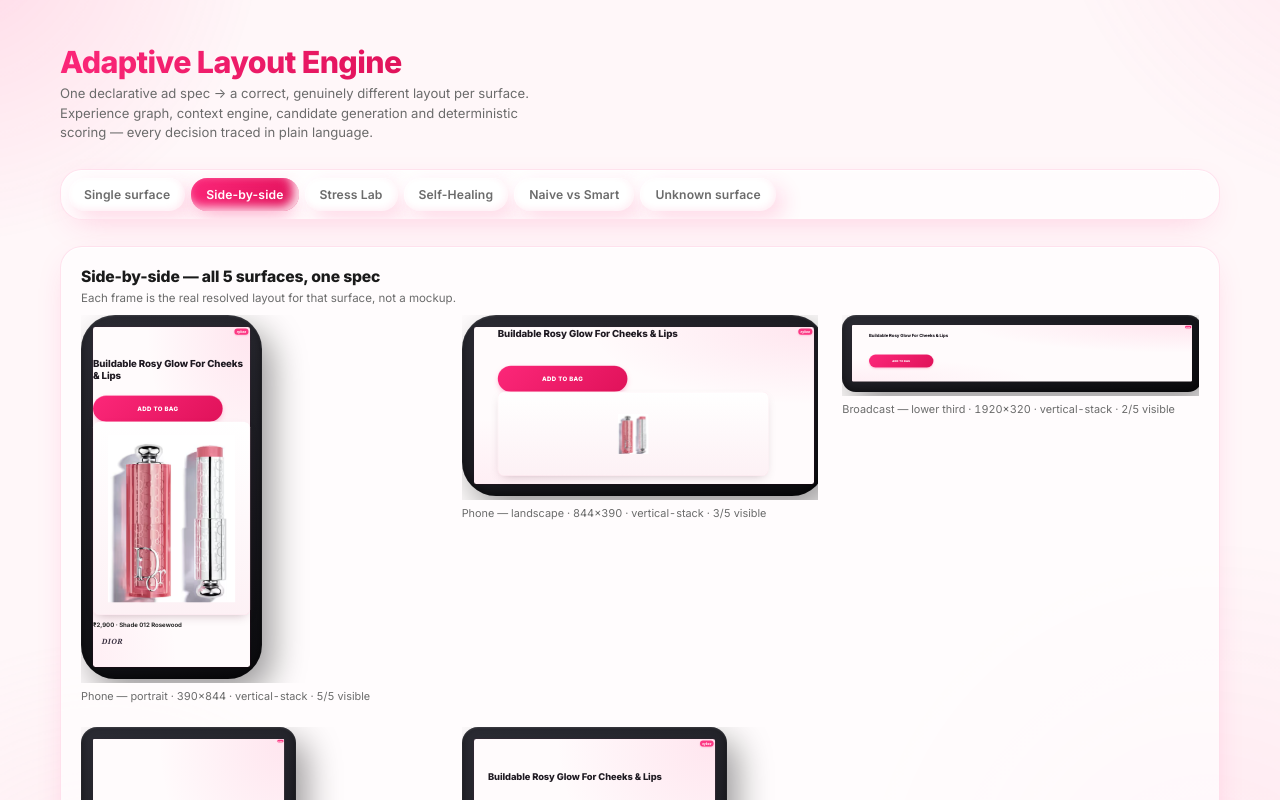
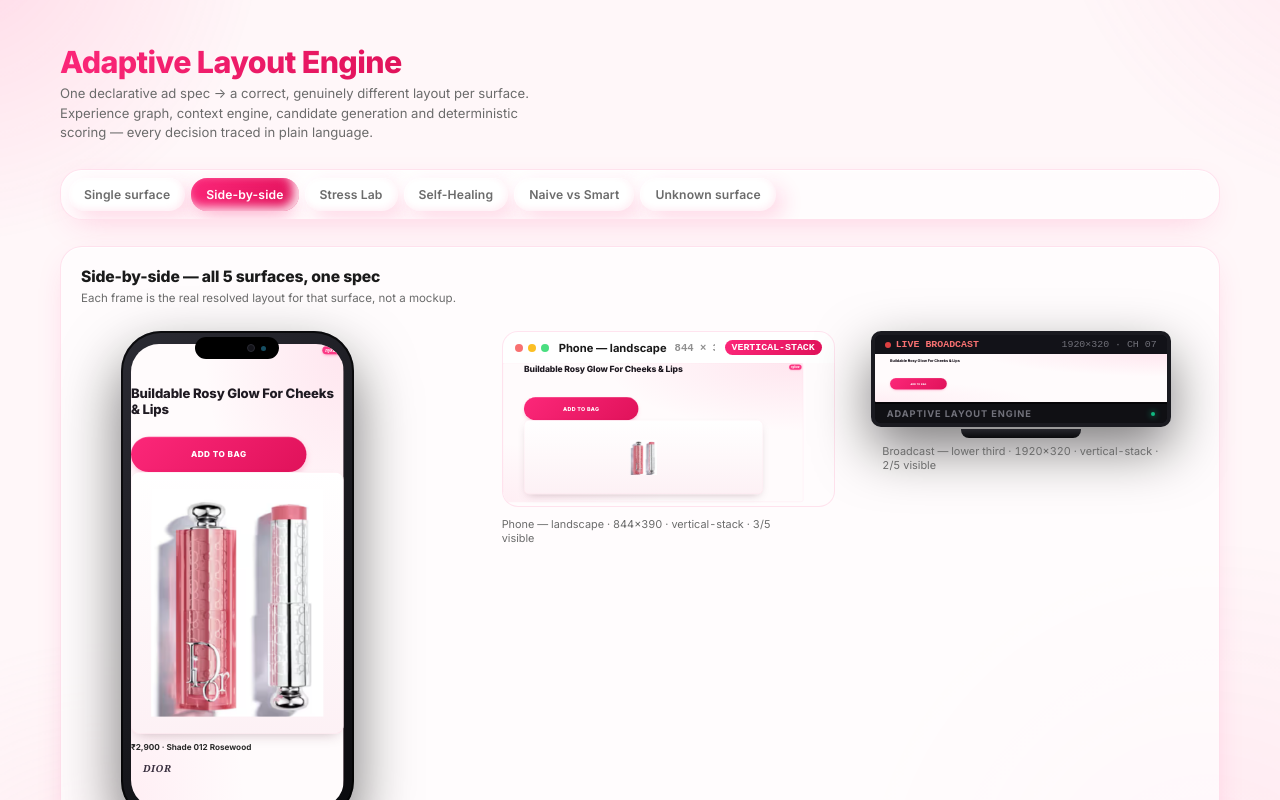
Before and after one commit to vajeedashaik/flam_vajeeda, a React (Vite) app: page / in a window 1280 px wide. Both pictures are taken after a click on the button "Side-by-side". Shown: the top 800 px of the page. Built offline with nearby package versions, Linux system fonts and the light colour scheme.

Commit message:
fix: enhance MultiSurfaceView to use DeviceFrame for realistic rendering and update layout structure

```diff
--- a/src/components/MultiSurfaceView.tsx
+++ b/src/components/MultiSurfaceView.tsx
@@ -3,8 +3,12 @@
  *
  * Renders all five sample surfaces at once, each resolved through the real
  * pipeline (buildGraph is shared; resolveContext + resolveLayout run per
- * surface) and drawn in a device-style frame, scaled to fit a grid cell.
- * Every mini-render is the actual resolved layout — no mockups.
+ * surface) and drawn in the SAME realistic device chassis (`DeviceFrame`) the
+ * single-surface view uses — phone bezel, TV monitor, or clean studio frame,
+ * picked by aspect ratio alone via `deviceType="auto"`, exactly like Single
+ * surface's default. Every mini-render is the actual resolved layout — no
+ * mockups, and no second, plainer frame implementation to keep in sync with
+ * the real one.
  */
 
 import { useMemo } from "react";
@@ -13,16 +17,16 @@ import { resolveContext } from "../core/context";
 import { resolveLayout } from "../core/resolver";
 import type { ExperienceGraph } from "../core/graph";
 import type { AdElement } from "../core/spec";
-import { SurfaceStage, type StageFrame } from "./SurfaceStage";
+import { DeviceFrame } from "./DeviceFrame";
 
-const CELL = { width: 340, height: 340 };
+const CELL = { width: 300, height: 460 };
 
-const SURFACES: { key: keyof typeof surfaceProfiles; frame: StageFrame }[] = [
-  { key: "mobilePortrait", frame: "phone" },
-  { key: "mobileLandscape", frame: "phone" },
-  { key: "broadcastLowerThird", frame: "wide" },
-  { key: "retailKiosk", frame: "square" },
-  { key: "printQRPanel", frame: "square" },
+const SURFACE_KEYS: (keyof typeof surfaceProfiles)[] = [
+  "mobilePortrait",
+  "mobileLandscape",
+  "broadcastLowerThird",
+  "retailKiosk",
+  "printQRPanel",
 ];
 
 export function MultiSurfaceView({
@@ -34,14 +38,14 @@ export function MultiSurfaceView({
 }): JSX.Element {
   const resolved = useMemo(
     () =>
-      SURFACES.map(({ key, frame }) => {
+      SURFACE_KEYS.map((key) => {
         const surface = surfaceProfiles[key];
         const { layout, trace } = resolveLayout(
           graph,
           resolveContext(surface),
           surface,
         );
-        return { key, frame, surface, layout, trace };
+        return { key, surface, layout, trace };
       }),
     [graph],
   );
@@ -54,22 +58,29 @@ export function MultiSurfaceView({
       </p>
 
       <div className="ale-multi-grid" style={{ marginTop: 4 }}>
-        {resolved.map(({ key, frame, surface, layout, trace }) => {
+        {resolved.map(({ key, surface, layout, trace }) => {
           const visible = layout.elements.filter((e) => e.visible);
           return (
-            <div key={key} data-testid="multi-surface-cell" data-surface={key}>
-              <SurfaceStage
+            <figure
+              key={key}
+              className="ale-multi-cell"
+              data-testid="multi-surface-cell"
+              data-surface={key}
+            >
+              <DeviceFrame
                 surface={surface}
                 elements={layout.elements}
                 specById={specById}
+                trace={trace}
+                deviceType="auto"
                 maxWidth={CELL.width}
                 maxHeight={CELL.height}
-                frame={frame}
-                caption={`${surface.name ?? key} · ${surface.width}×${surface.height} · ${
-                  trace.winningStrategy
-                } · ${visible.length}/${layout.elements.length} visible`}
               />
-            </div>
+              <figcaption className="ale-stage-caption">
+                {surface.name ?? key} · {surface.width}×{surface.height} ·{" "}
+                {trace.winningStrategy} · {visible.length}/{layout.elements.length} visible
+              </figcaption>
+            </figure>
           );
         })}
       </div>
```
